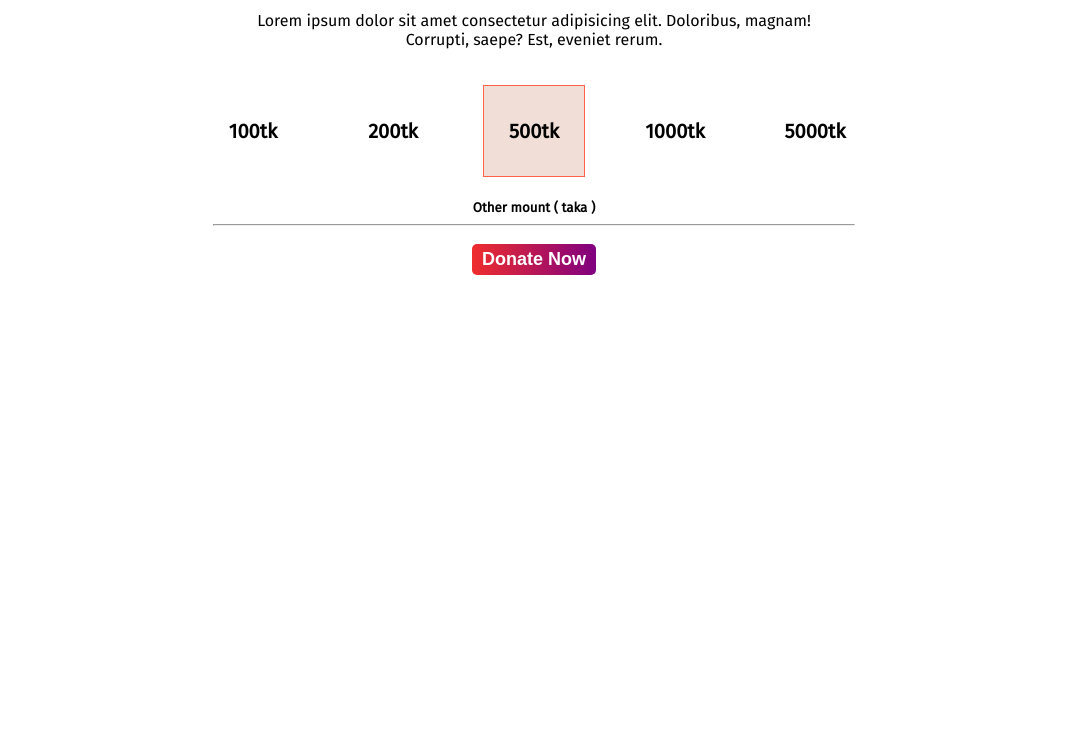
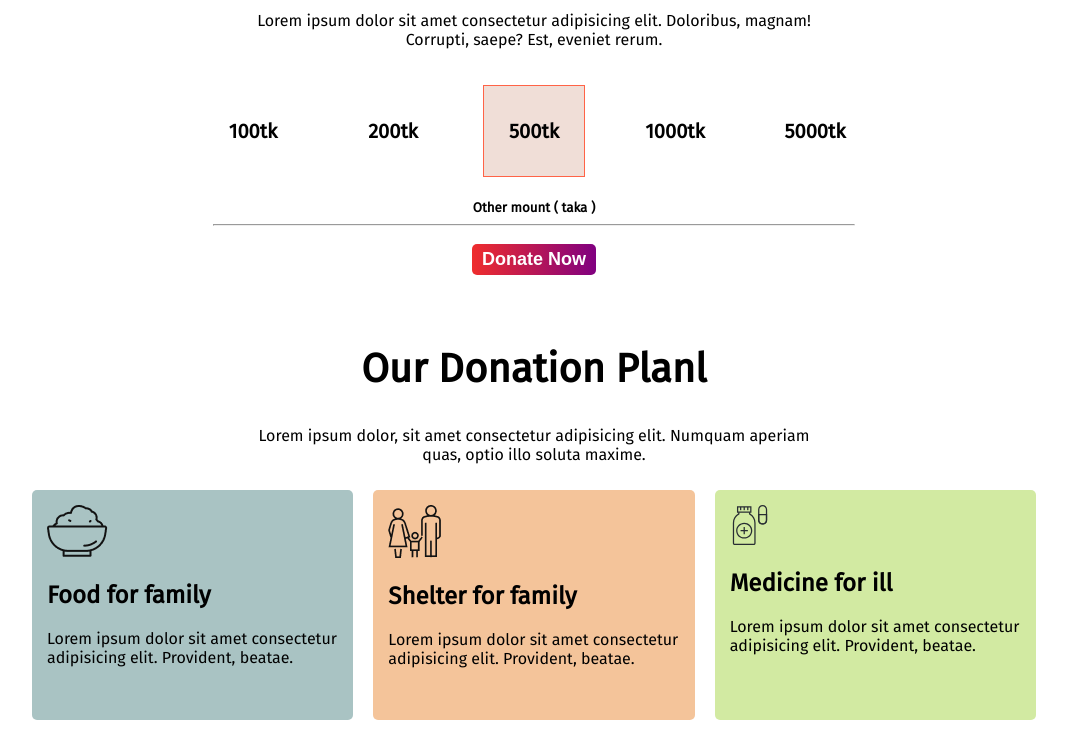
Before and after one commit to Mehedi-hasan-github/donate-the-people, a plain HTML site: page index.html in a window 1280 px wide. Shown: the part 540-1270 px from the top of the page, without its empty margins (106-1173 px from the left). Before the commit the page ends 815 px from the top, so only its background shows below. Drawn offline with Linux system fonts and the light colour scheme.

Commit message:
our donation plan finished

```diff
--- a/index.css
+++ b/index.css
@@ -69,3 +69,34 @@ body{
 hr{
     width: 50%;
 }
+
+.donation-plan{
+    margin: 0 auto;
+    text-align: center;
+    width: 80%;
+}
+
+.donation-plan-div .food {
+     height: 200px;
+     background-color: #a9c3c3;
+     padding: 15px;
+     margin: 10px;
+     border-radius: 5px;
+     text-align: left;
+}
+.donation-plan-div .shelter {
+     height: 200px;
+     background-color: #f4c49a;
+     padding: 15px;
+     margin: 10px;
+     border-radius: 5px;
+     text-align: left;
+}
+.donation-plan-div .education {
+     height: 200px;
+     background-color: #d2eaa2;
+     padding: 15px;
+     margin: 10px;
+     border-radius: 5px;
+     text-align: left;
+}
--- a/index.html
+++ b/index.html
@@ -25,11 +25,31 @@
             <div><span>500tk</span></div>
             <div><span>1000tk</span></div>
             <div><span>5000tk</span></div>
-
         </div>
         <small style="font-weight: bold;">Other mount ( taka )</small>
         <hr>
         <button class="btn-class">Donate Now</button>
      </section>
+     <section class="donation-plan">
+        <h1 class="h1-tag">Our Donation Planl</h1>
+        <p>Lorem ipsum dolor, sit amet consectetur adipisicing elit. Numquam aperiam <br/>quas, optio illo soluta maxime.</p>
+       <div class="donation-plan-div flex-box">
+        <div class="food">
+            <img src="icons/food.png" alt="">
+            <h2>Food for family</h2>
+            <p>Lorem ipsum dolor sit amet consectetur adipisicing elit. Provident, beatae.</p>
+        </div>
+        <div class="shelter">
+            <img src="icons/shelter.png" alt="">
+            <h2>Shelter for family</h2>
+            <p>Lorem ipsum dolor sit amet consectetur adipisicing elit. Provident, beatae.</p>
+        </div>
+        <div class="education">
+            <img width="40px" src="icons/medicine.svg" alt="">
+            <h2>Medicine for ill</h2>
+            <p>Lorem ipsum dolor sit amet consectetur adipisicing elit. Provident, beatae.</p>
+        </div>
+       </div>
+     </section>
 </body>
 </html>
```
